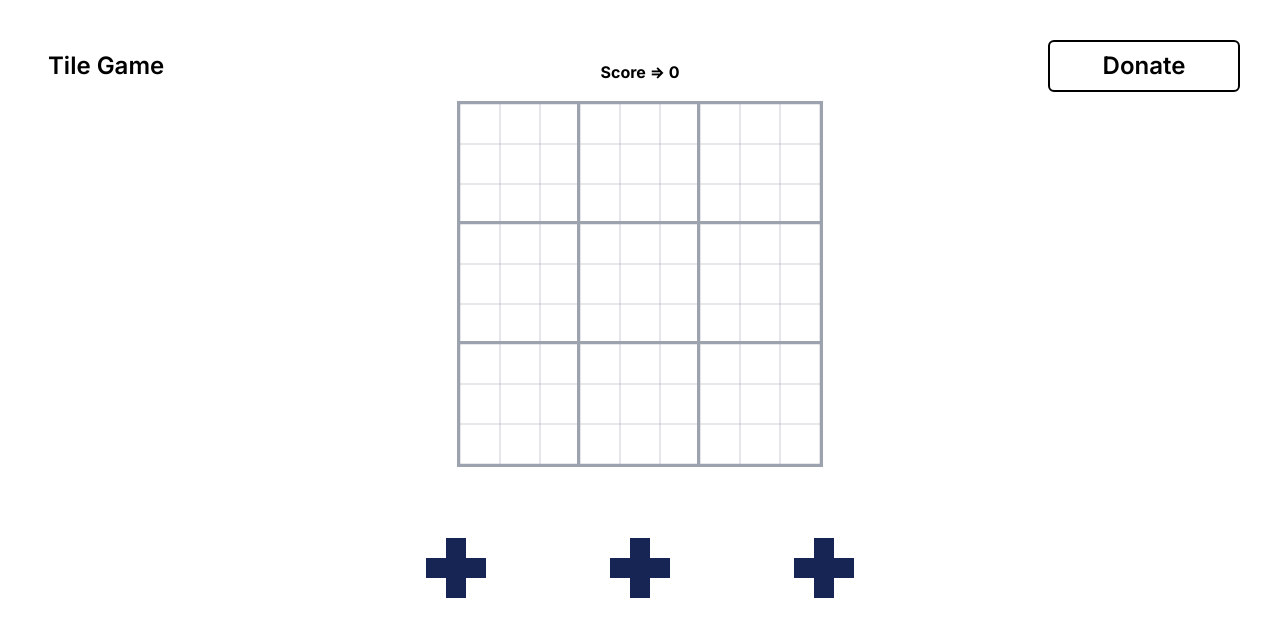
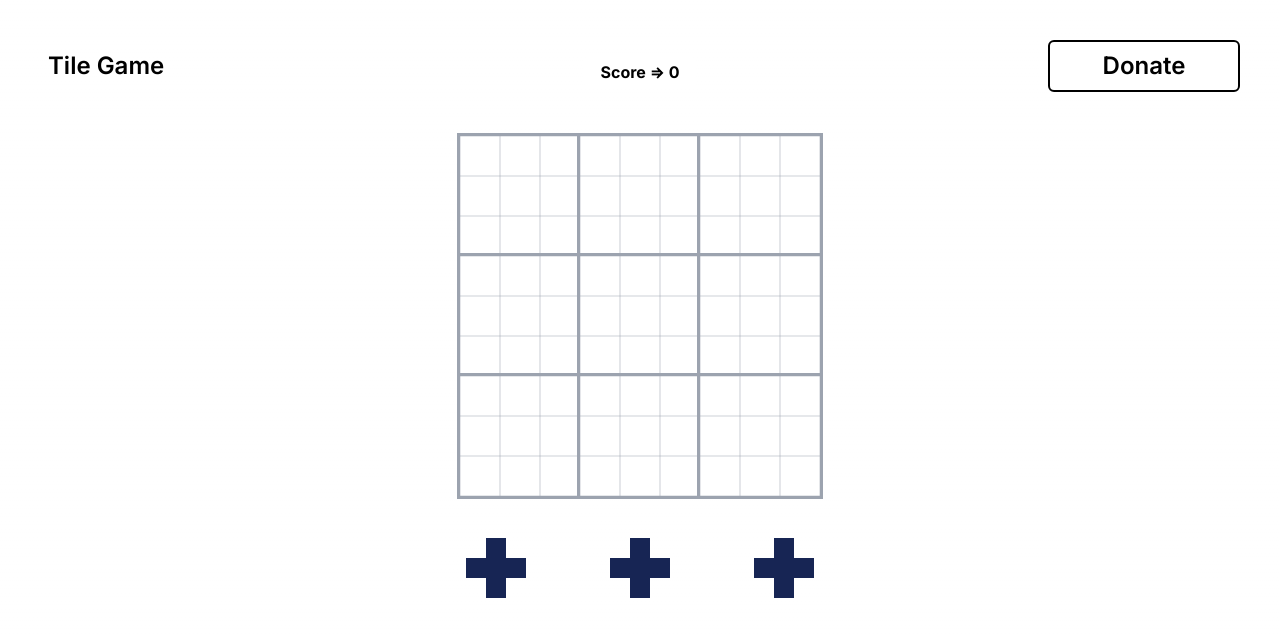
Before and after one commit to jancharatan/tile-game, a Next.js app: page / in a window 1280 px wide. Shown: the top 636 px of the page. Built offline with nearby package versions, Linux system fonts and the light colour scheme.

Commit message:
Adjusting spacings slightly.

```diff
--- a/src/components/Board.tsx
+++ b/src/components/Board.tsx
@@ -6,7 +6,7 @@ const Board: FunctionComponent = ({}) => {
     const { board } = useBoardState();
 
     return (
-        <div className="flex justify-center items-center flex-col">
+        <div className="mt-8 flex justify-center items-center flex-col">
             {[0, 3, 6].map((row) => (
                 <div key={`board-row-${row / 3}`} className="flex ">
                     {[0, 3, 6].map((col) => (
--- a/src/components/TileBank.tsx
+++ b/src/components/TileBank.tsx
@@ -14,7 +14,7 @@ const TileBank = () => {
     }, []);
 
     return (
-        <div className="mt-8 flex items-center justify-center">
+        <div className="flex items-center justify-center">
             <TileOption tile={tileBankState[0]} index={0} />
             <TileOption tile={tileBankState[1]} index={1} />
             <TileOption tile={tileBankState[2]} index={2} />
--- a/src/components/TileOption.tsx
+++ b/src/components/TileOption.tsx
@@ -1,7 +1,7 @@
 "use client";
 
 import Draggable from "react-draggable";
-import Plus from "@/tiles/plus";
+import Plus from "@/tiles/Plus";
 import { TileList } from "@/utils/gameEnums";
 import { FunctionComponent, useState } from "react";
 
@@ -13,7 +13,7 @@ const TileOption: FunctionComponent<{ tile: TileList; index: number }> = ({
     const [size, setSize] = useState(1);
 
     return (
-        <div className="flex h-full w-full justify-center items-center ml-5 mr-5">
+        <div className="flex h-full w-full justify-center items-center">
             <Draggable
                 position={position}
                 defaultPosition={{ x: 0, y: 0 }}
```
